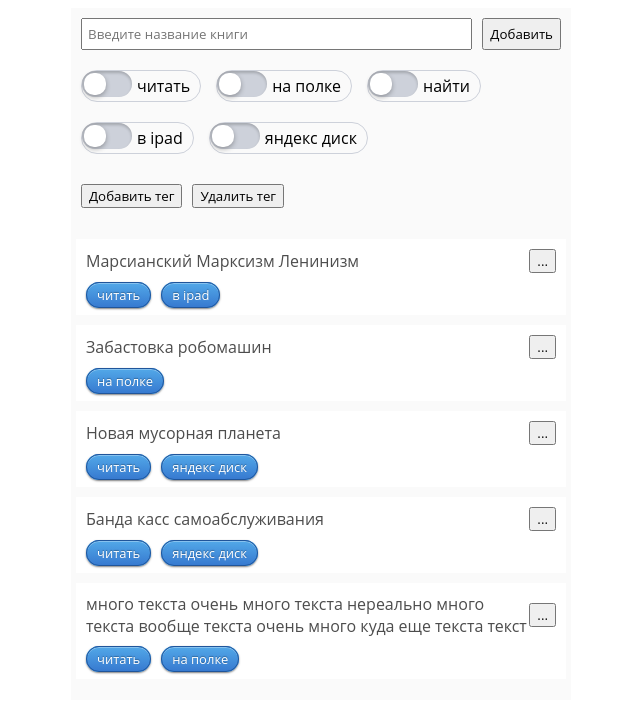
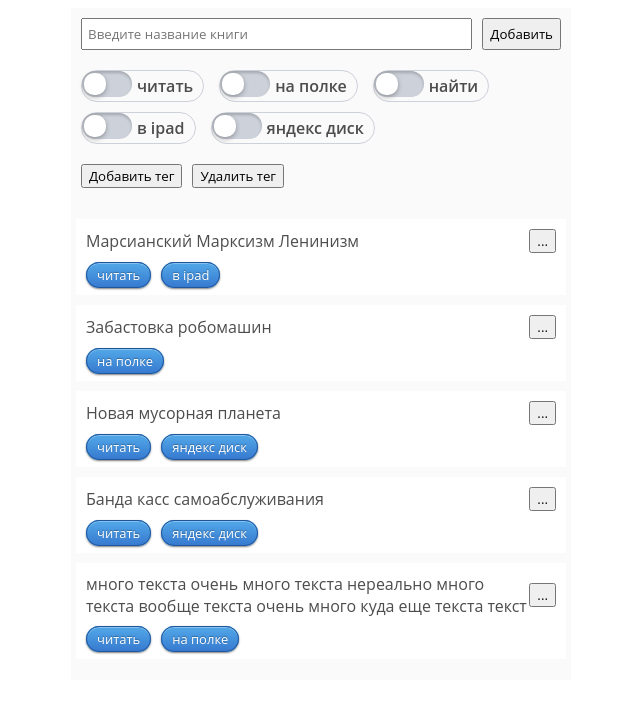
Before and after one commit to evgenynovak/book-library-app-react, a React (Create React App) app: page / in a window 1280 px wide. Shown: the top 712 px of the page, without its empty margins (319-959 px from the left). Built offline with nearby package versions, Linux system fonts and the light colour scheme.

Commit message:
fix style

```diff
--- a/src/components/AddBook/AddBook.module.scss
+++ b/src/components/AddBook/AddBook.module.scss
@@ -30,7 +30,7 @@
 .checkbox {
   padding-right: 15px;
   padding-top: 10px;
-  padding-bottom: 10px;
+  padding-bottom: 0px;
   input {
     position: absolute;
     z-index: -1;
@@ -55,6 +55,8 @@
     padding: 4px 10px 4px 55px;
     cursor: pointer;
     text-transform: lowercase;
+    color: $secondary;
+    font-weight: 600;
     border-radius: 45px;
     border: 1px #CDD1DA solid;
     &:after {
--- a/src/components/BookList/BookItem/BookItem.js
+++ b/src/components/BookList/BookItem/BookItem.js
@@ -38,7 +38,7 @@ function BookItem(props) {
     bookTags.map(
      tagNumber => {
        if (tag.tagId == tagNumber) {
-         return <span  key={tag.tagId} className={scss.tag}>{tag.tagText}</span>
+         return <span key={tag.tagId} className={scss.tag}>{tag.tagText}</span>
        }
      }
    )
```
